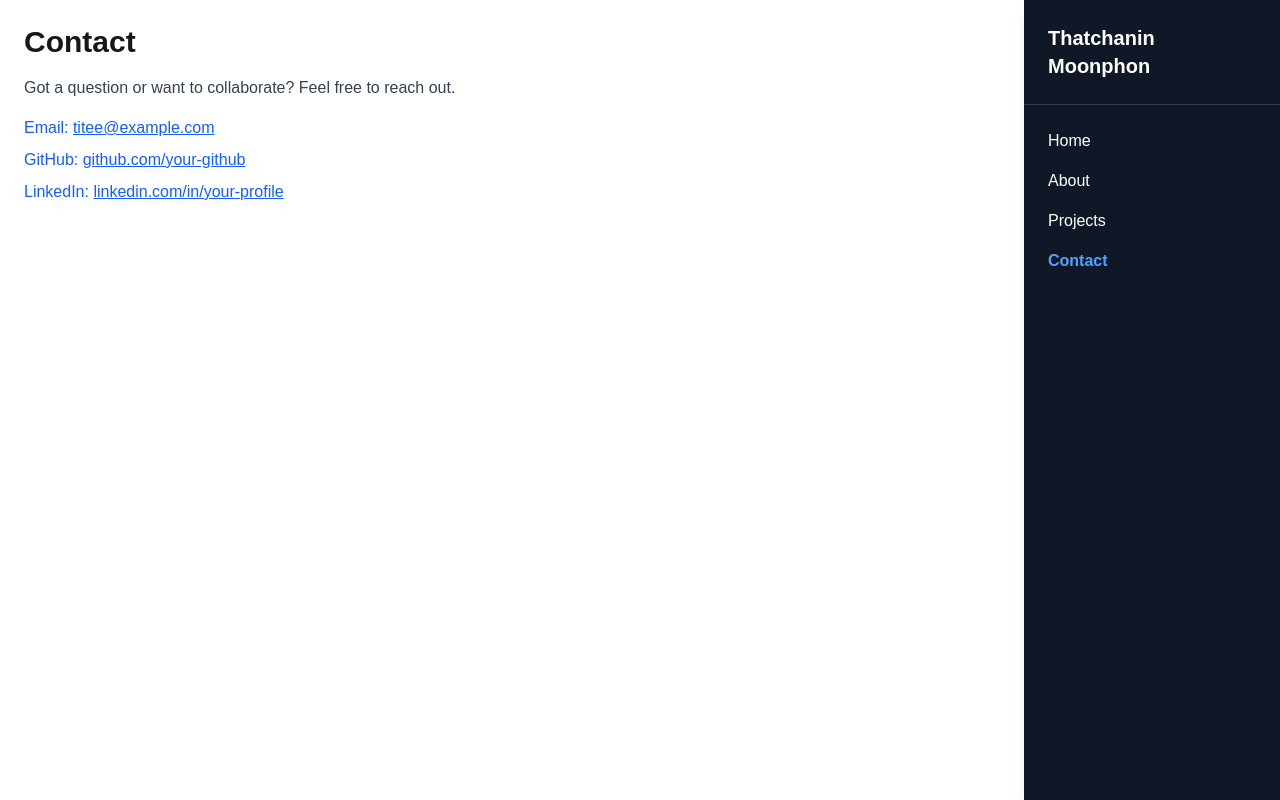
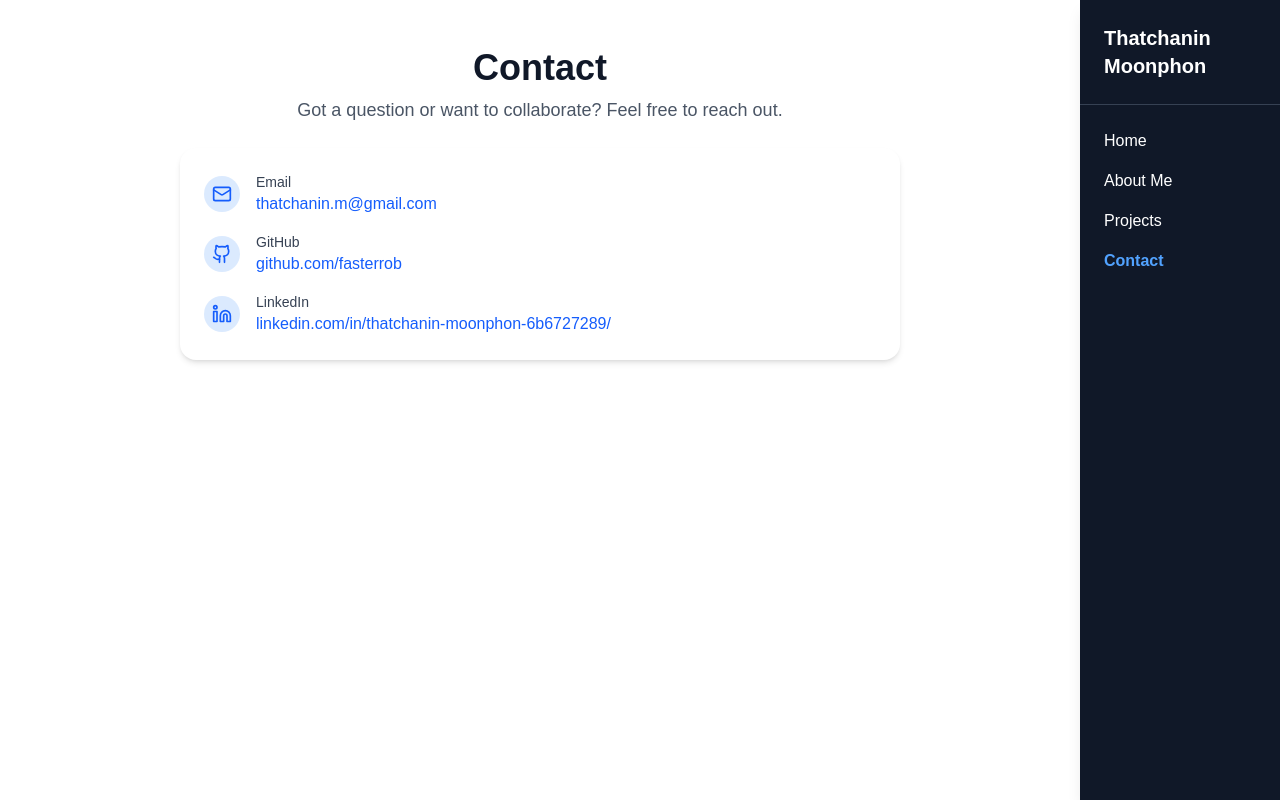
Before and after one commit to fasterrob/portfolio, a Next.js app: page /contact in a window 1280 px wide. Built offline with nearby package versions, Linux system fonts and the light colour scheme.

Commit message:
add new components and add more details

```diff
--- a/package.json
+++ b/package.json
@@ -9,6 +9,7 @@
     "lint": "next lint"
   },
   "dependencies": {
+    "lucide-react": "^0.503.0",
     "next": "15.2.5",
     "postcss": "^8.5.3",
     "react": "^19.0.0",
--- a/src/app/about/page.tsx
+++ b/src/app/about/page.tsx
@@ -1,13 +1,75 @@
+"use client";
+
+import Image from "next/image";
+import { Code, BrainCircuit, DatabaseZap } from "lucide-react";
+
 export default function AboutPage() {
-    return (
-      <section className="space-y-4">
-        <h2 className="text-3xl font-semibold">About Me</h2>
-        <p className="text-gray-700">
-          I&apos;m an IT student who enjoys building web applications and experimenting with new tech. I&apos;ve worked on CRM systems, dashboards, and AI-enhanced tools.
-        </p>
-        <p className="text-gray-700">
-          I love learning, teaching others, and collaborating on fun and meaningful projects.
-        </p>
-      </section>
-    )
-  }
+  return (
+    <section className="max-w-5xl mx-auto px-6 py-10 space-y-10">
+      {/* Header + Profile */}
+      <div className="flex flex-col md:flex-row items-center gap-6">
+        <Image
+          src="/images/profile.png" // 🔁 แก้เป็น path รูปโปรไฟล์คุณ
+          alt="Thatchanin Moonphon"
+          width={160}
+          height={160}
+          className="rounded-full shadow-lg"
+        />
+        <div className="text-center md:text-left space-y-2">
+          <h2 className="text-4xl font-bold text-gray-900 dark:text-white">About Me</h2>
+          <p className="text-gray-600 dark:text-gray-300 text-lg">
+            I’m an IT student passionate about building web apps and learning new technologies.
+          </p>
+          <p className="italic text-blue-600 dark:text-blue-400">
+            “Keep learning. Keep sharing. Keep building.”
+          </p>
+        </div>
+      </div>
+
+      {/* About + Timeline */}
+      <div className="grid md:grid-cols-2 gap-10 items-start">
+        {/* About Section */}
+        <div className="space-y-4 text-gray-700 dark:text-gray-300 leading-relaxed bg-white dark:bg-gray-800 p-6 rounded-2xl shadow">
+          <p>
+            I’ve worked on CRM systems, dashboards, and AI-enhanced tools.
+            I enjoy frontend design with Vue and backend logic using FastAPI.
+          </p>
+          <p>
+            I also love teaching others, collaborating in teams, and turning ideas into impactful digital experiences.
+          </p>
+        </div>
+
+        {/* Timeline */}
+        <div className="space-y-4">
+          <div className="bg-white dark:bg-gray-800 rounded-2xl p-6 shadow space-y-4">
+            <h3 className="text-xl font-semibold text-gray-800 dark:text-white">Timeline</h3>
+            <ul className="space-y-2 text-sm text-gray-600 dark:text-gray-400">
+              <li>🎓 2021–2025: B.IT @ Thai-Nichi Institute of Technology</li>
+              <li>🛠️ 2024: Full-stack Intern @ Lambda, Plaping Online</li>
+              <li>☁️ 2025: Cloud Engineer (Co-op) @ A-HOST Co., Ltd.</li>
+            </ul>
+          </div>
+        </div>
+      </div>
+
+      {/* Tech Stack */}
+      <div className="bg-white dark:bg-gray-800 rounded-2xl p-6 shadow space-y-4">
+        <h3 className="text-xl font-semibold text-gray-800 dark:text-white">Tech Stack</h3>
+        <div className="flex flex-wrap gap-4 text-gray-700 dark:text-gray-300">
+          <TechItem icon={<Code />} label="Vue 3 + Vuetify" />
+          <TechItem icon={<BrainCircuit />} label="FastAPI + Gemini AI" />
+          <TechItem icon={<DatabaseZap />} label="Oracle 19c" />
+        </div>
+      </div>
+    </section>
+  );
+}
+
+function TechItem({ icon, label }: { icon: React.ReactNode; label: string }) {
+  return (
+    <div className="flex items-center gap-2 px-4 py-2 bg-gray-100 dark:bg-gray-700 rounded-xl">
+      {icon}
+      <span className="text-sm font-medium">{label}</span>
+    </div>
+  );
+}
--- a/src/app/contact/page.tsx
+++ b/src/app/contact/page.tsx
@@ -1,15 +1,38 @@
+"use client";
+
+import { Mail, Github, Linkedin } from "lucide-react";
+import ContactItem from "@/components/ContactItem";
+
 export default function ContactPage() {
-    return (
-      <section className="space-y-4">
-        <h2 className="text-3xl font-semibold">Contact</h2>
-        <p className="text-gray-700">
+  return (
+    <section className="max-w-3xl mx-auto p-6 space-y-6">
+      <div className="text-center">
+        <h2 className="text-4xl font-bold text-gray-900 dark:text-white">Contact</h2>
+        <p className="mt-2 text-lg text-gray-600 dark:text-gray-300">
           Got a question or want to collaborate? Feel free to reach out.
         </p>
-        <ul className="space-y-2 text-blue-600">
-          <li>Email: <a href="mailto:titee@example.com" className="underline">titee@example.com</a></li>
-          <li>GitHub: <a href="https://github.com/your-github" className="underline">github.com/your-github</a></li>
-          <li>LinkedIn: <a href="https://linkedin.com/in/your-profile" className="underline">linkedin.com/in/your-profile</a></li>
-        </ul>
-      </section>
-    )
-  }
+      </div>
+
+      <div className="bg-white dark:bg-gray-800 shadow-md rounded-2xl p-6 space-y-4">
+        <ContactItem
+          icon={<Mail className="w-5 h-5" />}
+          label="Email"
+          link="mailto:thatchanin.m@gmail.com"
+          text="thatchanin.m@gmail.com"
+        />
+        <ContactItem
+          icon={<Github className="w-5 h-5" />}
+          label="GitHub"
+          link="https://github.com/fasterrob"
+          text="github.com/fasterrob"
+        />
+        <ContactItem
+          icon={<Linkedin className="w-5 h-5" />}
+          label="LinkedIn"
+          link="https://www.linkedin.com/in/thatchanin-moonphon-6b6727289/"
+          text="linkedin.com/in/thatchanin-moonphon-6b6727289/"
+        />
+      </div>
+    </section>
+  );
+}
--- a/src/app/layout.tsx
+++ b/src/app/layout.tsx
@@ -29,7 +29,7 @@ export default function RootLayout({
       <body
         className={`${geistSans.variable} ${geistMono.variable} antialiased flex`}
       >
-        <main className="flex-1 p-6 mr-64">{children}</main>
+        <main className="flex-1 p-6 mr-50">{children}</main>
         <Sidebar />
       </body>
     </html>
--- a/src/app/projects/page.tsx
+++ b/src/app/projects/page.tsx
@@ -1,21 +1,35 @@
+import ProjectCard from "@/components/ProjectCard";
+
 type Project = {
-    title: string
-    description: string
-    link: string
-  }
+  title: string;
+  description: string;
+  link: string;
+  imageUrl: string;
+};
 
 const projects: Project[] = [
   {
-      title: 'System Health AI Report',
-      description: 'Analyzes server health check data with AI and generates reports.',
-      link: '#'
+    title: "System Health Dashboard",
+    description:
+      "A monitoring system using FastAPI + Vue.js for real-time server health.",
+    link: "https://github.com/fasterrob/system-health",
+    imageUrl: "/images/project1.jpg",
   },
   {
-      title: 'LINE CRM Bot',
-      description: 'A chatbot integrated with LINE that helps teams manage leads and notes.',
-      link: '#'
+    title: "System Health Dashboar",
+    description:
+      "A monitoring system using FastAPI + Vue.js for real-time server health.",
+    link: "https://github.com/fasterrob/system-health",
+    imageUrl: "/images/project1.jpg",
   },
-  ]
+  {
+    title: "Dashboard For My Life",
+    description:
+      "A personal dashboard using FastAPI + Vue.js for real-time server health.",
+    link: "https://github.com/fasterrob/system-health",
+    imageUrl: "/images/project1.jpg",
+  },
+];
 
 export default function ProjectsPage() {
   return (
@@ -23,17 +37,15 @@ type Project = {
       <h2 className="text-3xl font-semibold">Projects</h2>
       <div className="grid gap-6 md:grid-cols-2">
         {projects.map((project) => (
-            <a
+          <ProjectCard
             key={project.title}
-              href={project.link}
-              className="border p-4 rounded-lg hover:shadow-md transition"
-              target="_blank"
-            >
-              <h3 className="text-xl font-bold">{project.title}</h3>
-              <p className="text-gray-600">{project.description}</p>
-            </a>
+            title={project.title}
+            description={project.description}
+            imageUrl={project.imageUrl}
+            projectUrl={project.link}
+          />
         ))}
       </div>
     </section>
-    )
+  );
 }
--- /dev/null
+++ b/src/components/ContactItem.tsx
@@ -0,0 +1,36 @@
+"use client";
+
+import React from "react";
+
+interface ContactItemProps {
+  icon: React.ReactNode;
+  label: string;
+  link: string;
+  text: string;
+}
+
+export default function ContactItem({
+  icon,
+  label,
+  link,
+  text,
+}: ContactItemProps) {
+  return (
+    <a
+      href={link}
+      target="_blank"
+      rel="noopener noreferrer"
+      className="flex items-center space-x-4 text-blue-600 hover:underline"
+    >
+      <div className="p-2 bg-blue-100 dark:bg-blue-900 rounded-full">
+        {icon}
+      </div>
+      <div>
+        <div className="text-sm font-medium text-gray-700 dark:text-gray-300">
+          {label}
+        </div>
+        <div>{text}</div>
+      </div>
+    </a>
+  );
+}
--- a/src/components/ProjectCard.tsx
+++ b/src/components/ProjectCard.tsx
@@ -0,0 +1,40 @@
+"use client";
+
+import Image from "next/image";
+import Link from "next/link";
+
+interface ProjectCardProps {
+  title: string;
+  description: string;
+  imageUrl: string;
+  projectUrl: string;
+}
+
+export default function ProjectCard({
+  title,
+  description,
+  imageUrl,
+  projectUrl,
+}: ProjectCardProps) {
+  return (
+    <div className="rounded-2xl shadow-lg bg-white dark:bg-gray-900 overflow-hidden hover:shadow-xl transition duration-300">
+      <Image
+        src={imageUrl}
+        alt={title}
+        width={400}
+        height={250}
+        className="w-full h-48 object-cover"
+      />
+      <div className="p-4 space-y-2">
+        <h2 className="text-xl font-semibold text-gray-800 dark:text-white">{title}</h2>
+        <p className="text-gray-600 dark:text-gray-300">{description}</p>
+        <Link
+          href={projectUrl}
+          className="inline-block mt-2 text-blue-600 dark:text-blue-400 hover:underline"
+        >
+          View Project →
+        </Link>
+      </div>
+    </div>
+  );
+}
--- a/src/components/Sidebar.tsx
+++ b/src/components/Sidebar.tsx
@@ -5,7 +5,7 @@ import { usePathname } from "next/navigation";
 
 const navItems = [
   { href: "/", label: "Home" },
-  { href: "/about", label: "About" },
+  { href: "/about", label: "About Me" },
   { href: "/projects", label: "Projects" },
   { href: "/contact", label: "Contact" },
 ];
@@ -14,7 +14,7 @@ export default function Sidebar() {
   const pathname = usePathname();
 
   return (
-    <aside className="bg-gray-900 bg-opacity-80 text-white w-64 h-screen fixed top-0 right-0 z-50 shadow-lg backdrop-blur-md flex flex-col justify-between">
+    <aside className="bg-gray-900 bg-opacity-80 text-white w-50 h-screen fixed top-0 right-0 z-50 shadow-lg backdrop-blur-md flex flex-col justify-between">
       <div>
         <div className="p-6 text-xl font-bold border-b border-gray-700">
           Thatchanin Moonphon
```
Also changed, not shown: 2 other files (tests, documents, lock files or other folders). Lines whose indentation alone changed are shown as unchanged.
